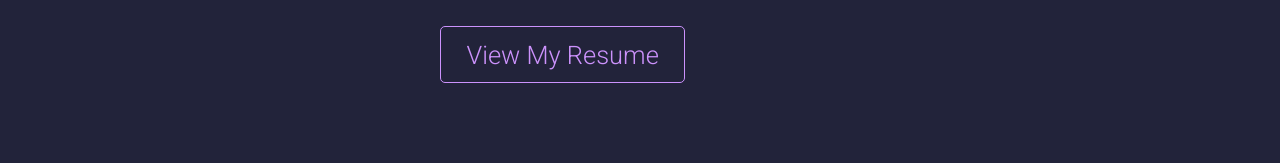
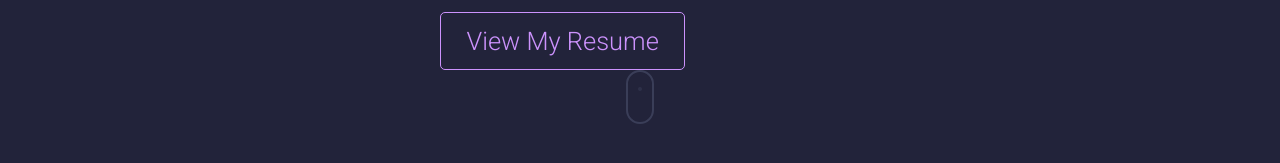
Before and after one commit to IlyaTaidi/Svelte-Porfolio, a Svelte app: page / in a window 1280 px wide. Shown: the part 703-866 px from the top of the page. Built offline with nearby package versions, Linux system fonts and the light colour scheme; a web font is replaced by a local one.

Commit message:
scroll indicator

```diff
--- a/src/pages/Hero.svelte
+++ b/src/pages/Hero.svelte
@@ -22,6 +22,7 @@
     <a class="heroButton" href="../assets/Resume.pdf" target="_blank"
       >View My Resume</a>
   </div>
+  <div class="mouse" />
 </div>
 
 <style lang="scss">
@@ -32,7 +33,7 @@
     grid-template-areas:
       '. . .'
       '. Hero .'
-      '. . .';
+      '. mouse .';
     height: 100vh;
     @media (min-aspect-ratio: 11/8) and (max-aspect-ratio: 32/15) {
       grid-template-columns: 0.9fr 1.2fr 0.9fr;
@@ -40,10 +41,48 @@
     }
     @media (min-aspect-ratio: 32/15), (max-aspect-ratio: 11/8) {
       grid-template-columns: auto;
-      grid-template-rows: 0.01fr auto 0.2fr;
+      grid-template-rows: 0.3fr 2fr 0.7fr;
     }
   }
+  .mouse {
+    grid-area: mouse;
+    overflow: hidden;
+    width: 24px;
+    height: 50px;
+    border: 2px solid$lightBlue;
+    border-radius: 30px;
+    opacity: 0.2;
+    display: flex;
+    margin: auto;
+  }
 
+  .mouse:after {
+    content: '';
+    width: 4px;
+    height: 4px;
+    margin-left: 10px;
+    background-color: $lightBlue;
+    border-radius: 2px;
+    animation: mouse-wheel 3s cubic-bezier(0.77, 0, 0.175, 1) infinite;
+  }
+
+  @keyframes mouse-wheel {
+    0% {
+      transform: translateY(0);
+      opacity: 0;
+    }
+    70% {
+      transform: translateY(15px);
+      opacity: 0.5;
+    }
+    90% {
+      opacity: 0;
+    }
+    100% {
+      transform: translateY(15px);
+      opacity: 0;
+    }
+  }
   .Hero {
     display: grid;
     grid-template-columns: 0.5fr 1fr 0.5fr;
```
